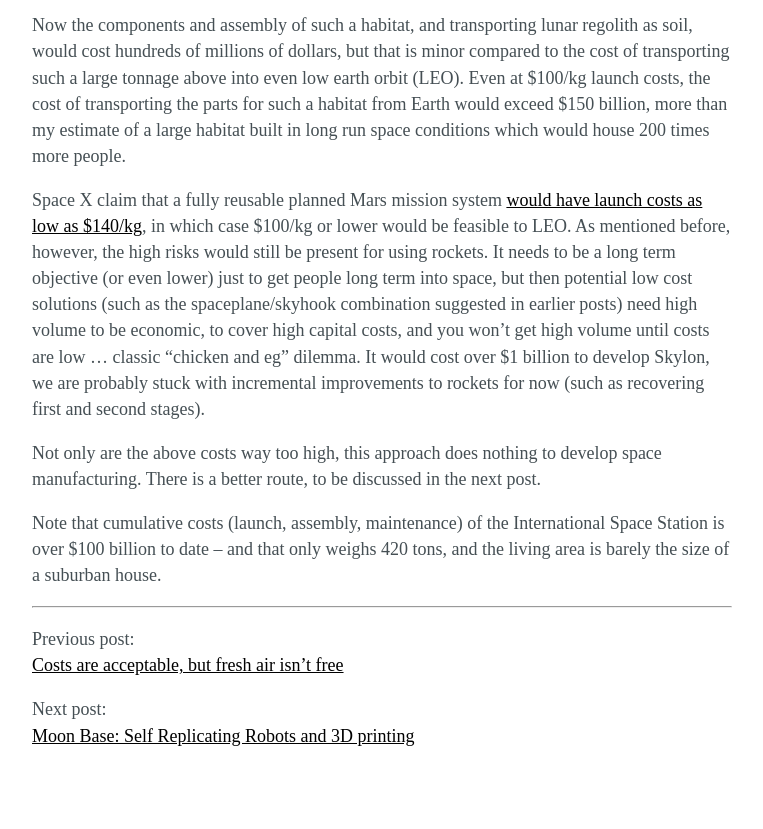
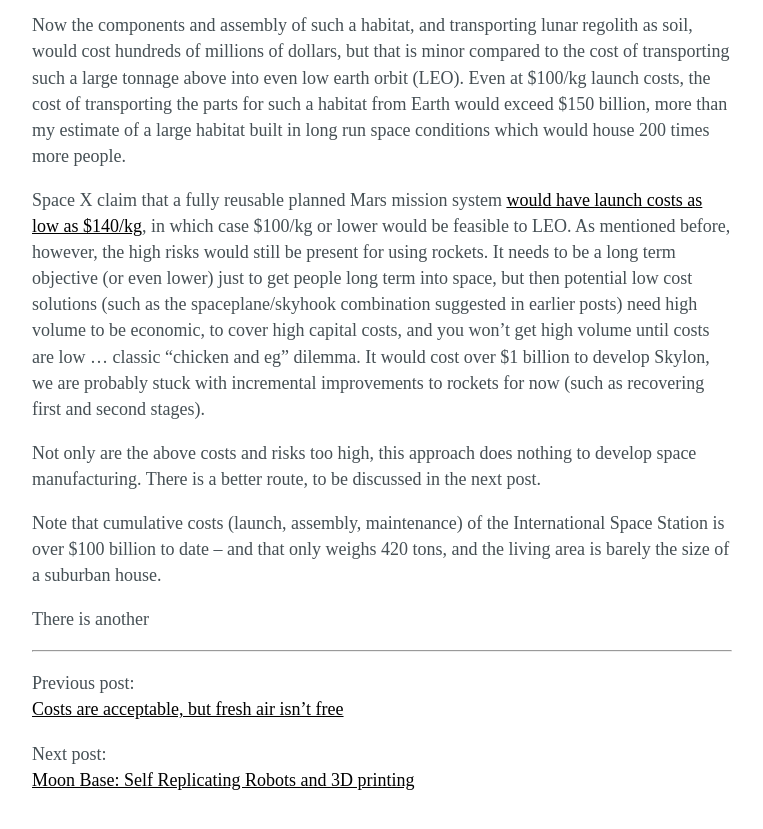
Before and after one commit to ffub/space-habitats, a Jekyll site: the page built from _posts/2016-06-13-chicken-and-egg-in-vacuum.markdown, in a window 1280 px wide, cut to the strip 835-1688 px from the top of the page. Shown: the top 829 px of the strip, without its empty margins (258-1021 px from the left). Built offline with Jekyll 4.4.1, drawn with Linux system fonts in a browser that asks for light colours.

Commit message:
Updated Chicken And Egg In Vacuum

```diff
--- a/_posts/2016-06-13-chicken-and-egg-in-vacuum.markdown
+++ b/_posts/2016-06-13-chicken-and-egg-in-vacuum.markdown
@@ -13,6 +13,8 @@ Now the components and assembly of such a habitat, and transporting lunar regoli
 
 Space X claim that a fully reusable planned Mars mission system [would have launch costs as low as $140/kg](https://en.wikipedia.org/wiki/Interplanetary_Transport_System), in which case $100/kg or lower would be feasible to LEO. As mentioned before, however, the high risks would still be present for using rockets. It needs to be a long term objective (or even lower) just to get people long term into space, but then potential low cost solutions (such as the spaceplane/skyhook combination suggested in earlier posts) need high volume to be economic, to cover high capital costs, and you won’t get high volume until costs are low … classic “chicken and eg” dilemma. It would cost over $1 billion to develop Skylon, we are probably stuck with incremental improvements to rockets for now (such as recovering first and second stages).
 
-Not only are the above costs way too high, this approach does nothing to develop space manufacturing. There is a better route, to be discussed in the next post.
+Not only are the above costs and risks too high, this approach does nothing to develop space manufacturing. There is a better route, to be discussed in the next post.
 
 Note that cumulative costs (launch, assembly, maintenance) of the International Space Station is over $100 billion to date – and that only weighs 420 tons, and the living area is barely the size of a suburban house.
+
+There is another
```
